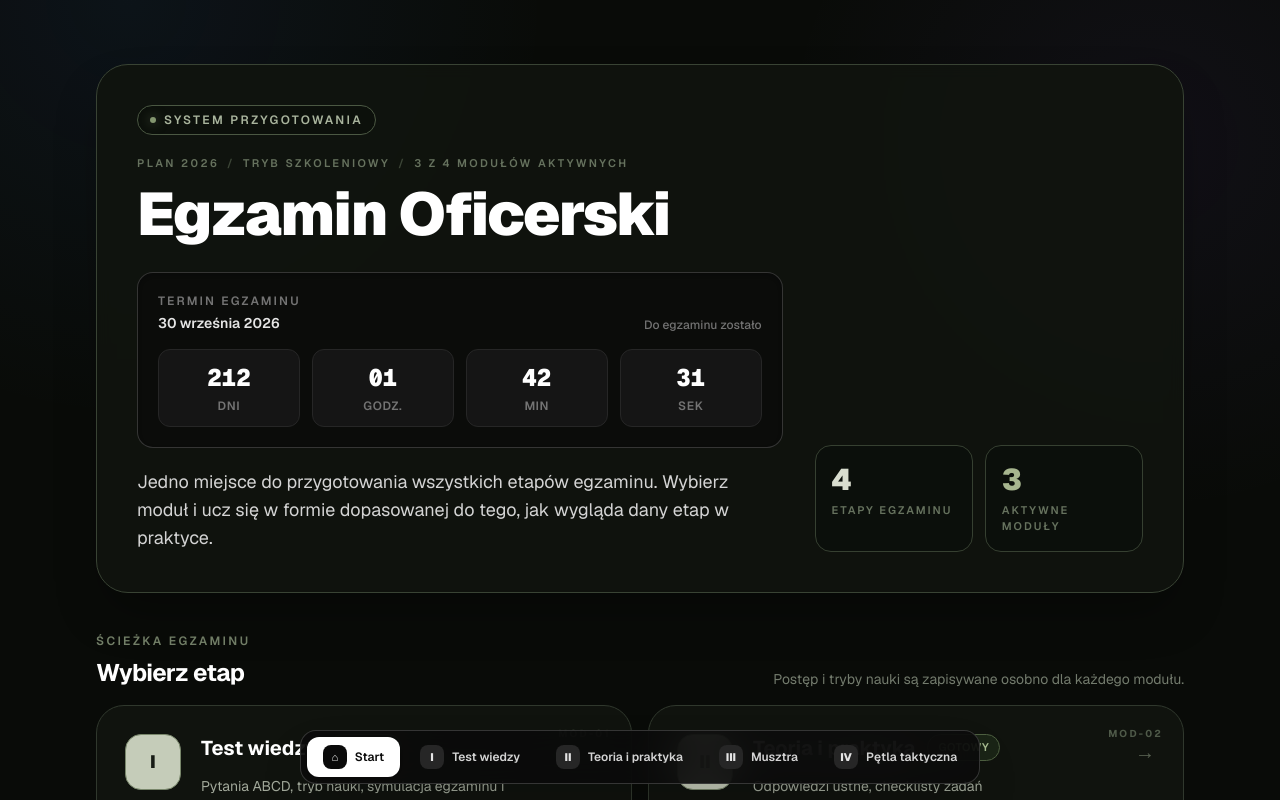
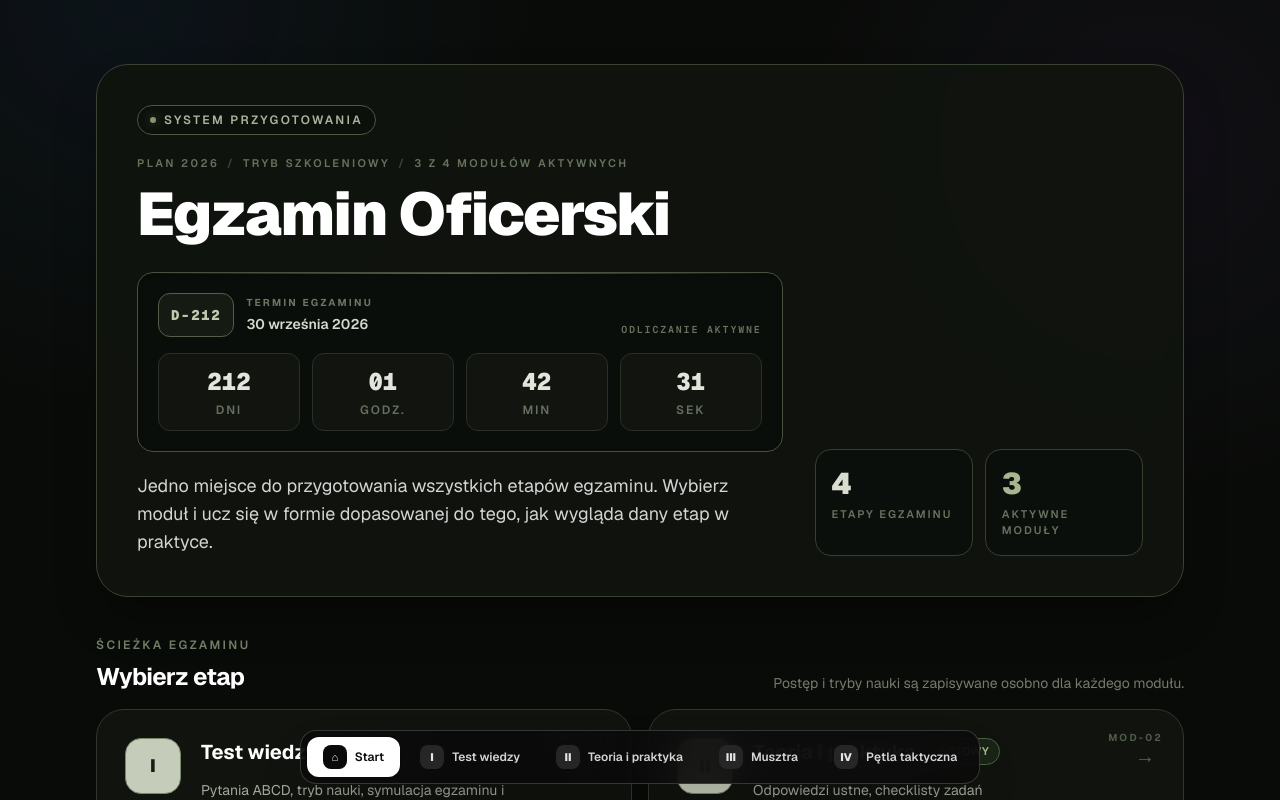
Before and after one commit to malker15/Egzamin-Oficerski, a Next.js app: page / in a window 1280 px wide. Shown: the top 800 px of the page. Built offline with nearby package versions, Linux system fonts and the light colour scheme.

Commit message:
Restyle exam countdown with tactical D-day motif

```diff
--- a/components/ExamCountdown.tsx
+++ b/components/ExamCountdown.tsx
@@ -45,21 +45,29 @@
   );
 
   return (
-    <div className="mt-7 max-w-2xl rounded-2xl border border-neutral-700/80 bg-neutral-950/65 p-4 shadow-inner shadow-black/20 sm:p-5">
-      <div className="flex flex-wrap items-end justify-between gap-2">
-        <div>
-          <div className="text-xs font-semibold uppercase tracking-[0.18em] text-neutral-500">Termin egzaminu</div>
-          <div className="mt-1 text-sm font-semibold text-neutral-200">30 września 2026</div>
+    <div className="mil-countdown relative mt-7 max-w-2xl overflow-hidden rounded-2xl border border-[#46523f] bg-[#0a0d09]/78 p-4 shadow-inner shadow-black/30 sm:p-5">
+      <div className="absolute inset-x-0 top-0 h-px bg-gradient-to-r from-transparent via-[#819272]/70 to-transparent" />
+      <div className="relative z-10 flex flex-wrap items-end justify-between gap-3">
+        <div className="flex items-center gap-3">
+          <div className="grid h-11 min-w-16 place-items-center rounded-xl border border-[#526049] bg-[#151a12] px-3 font-mono text-sm font-black tracking-[0.12em] text-[#bec9ae]">
+            {remaining?.finished ? "D+" : `D-${remaining?.days ?? "—"}`}
+          </div>
+          <div>
+            <div className="text-[10px] font-bold uppercase tracking-[0.22em] text-[#697763]">Termin egzaminu</div>
+            <div className="mt-1 text-sm font-semibold text-[#d5d9ce]">30 września 2026</div>
+          </div>
         </div>
-        <div className="text-xs font-medium text-neutral-500">{remaining?.finished ? "Termin egzaminu nadszedł" : "Do egzaminu zostało"}</div>
+        <div className="font-mono text-[10px] font-semibold uppercase tracking-[0.18em] text-[#66725e]">
+          {remaining?.finished ? "TERMIN OSIĄGNIĘTY" : "ODLICZANIE AKTYWNE"}
+        </div>
       </div>
 
       {!remaining?.finished && (
-        <div className="mt-4 grid grid-cols-4 gap-2 sm:gap-3" aria-label="Odliczanie do egzaminu oficerskiego">
+        <div className="relative z-10 mt-4 grid grid-cols-4 gap-2 sm:gap-3" aria-label="Odliczanie do egzaminu oficerskiego">
           {values.map((item) => (
-            <div key={item.label} className="rounded-xl border border-neutral-800 bg-neutral-900/90 px-2 py-3 text-center sm:px-3">
-              <div className="font-mono text-xl font-black tabular-nums text-white sm:text-2xl">{item.value}</div>
-              <div className="mt-1 text-[10px] font-semibold uppercase tracking-wider text-neutral-500 sm:text-xs">{item.label}</div>
+            <div key={item.label} className="rounded-xl border border-[#293126] bg-[#11150f]/95 px-2 py-3 text-center sm:px-3">
+              <div className="font-mono text-xl font-black tabular-nums text-[#e2e5db] sm:text-2xl">{item.value}</div>
+              <div className="mt-1 text-[10px] font-semibold uppercase tracking-[0.16em] text-[#65705e] sm:text-xs">{item.label}</div>
             </div>
           ))}
         </div>
```
